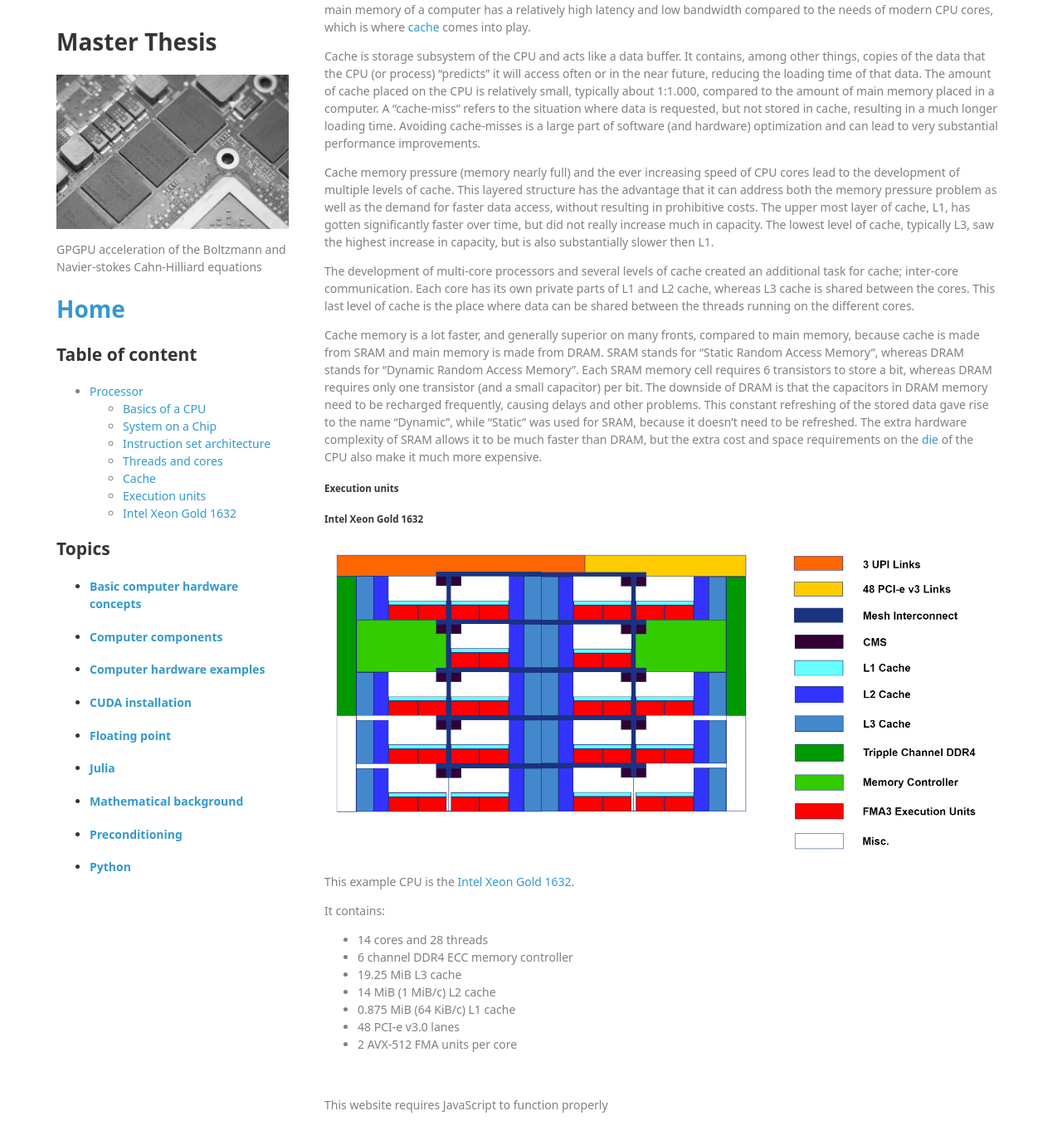
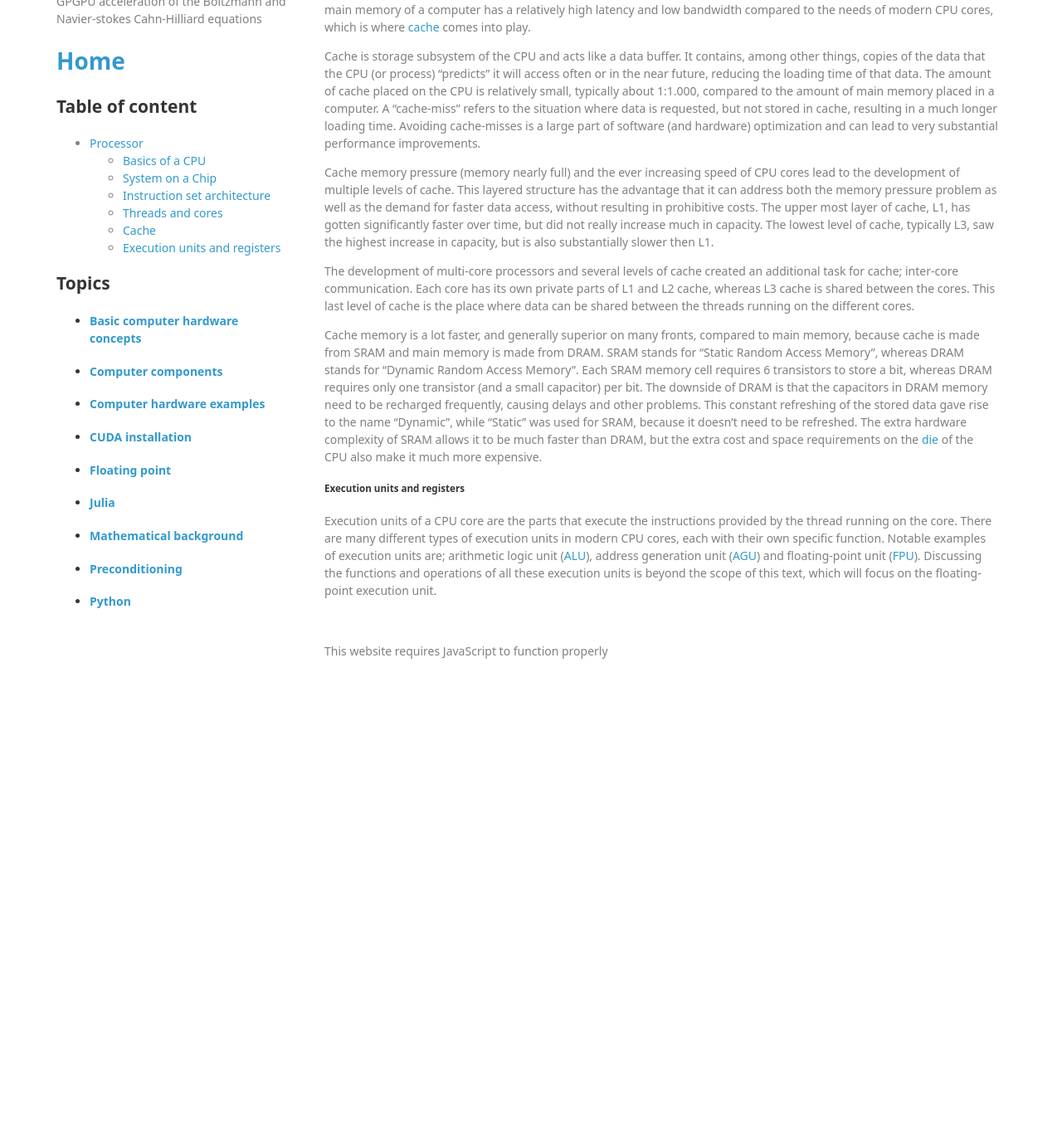
Before and after one commit to lucasbekker/lucasbekker.github.io, a Jekyll site: the page built from _sections/Computer_components.md, in a window 1280 px wide and 1400 px high, scrolled down 1551 px. Shown: the top 1380 px of the window at 83% size. Built offline with Jekyll 4.4.1, drawn with Linux system fonts in a browser that asks for light colours; nearby versions of some CDN libraries; after the commit the page ends 2404 px from its top, so only the background shows below that.

Commit message:
Started subsection on execution units and replaced xeon gold 6132 to computer hardware examples

```diff
--- a/_sections/Computer_components.md
+++ b/_sections/Computer_components.md
@@ -55,21 +55,6 @@ The development of multi-core processors and several levels of cache created an
 
 Cache memory is a lot faster, and generally superior on many fronts, compared to main memory, because cache is made from SRAM and main memory is made from DRAM. SRAM stands for "Static Random Access Memory", whereas DRAM stands for "Dynamic Random Access Memory". Each SRAM memory cell requires 6 transistors to store a bit, whereas DRAM requires only one transistor (and a small capacitor) per bit. The downside of DRAM is that the capacitors in DRAM memory need to be recharged frequently, causing delays and other problems. This constant refreshing of the stored data gave rise to the name "Dynamic", while "Static" was used for SRAM, because it doesn't need to be refreshed. The extra hardware complexity of SRAM allows it to be much faster than DRAM, but the extra cost and space requirements on the [die](https://en.wikipedia.org/wiki/Die_(integrated_circuit)) of the CPU also make it much more expensive.
 
-##### Execution units
+##### Execution units and registers
 
-
-
-##### Intel Xeon Gold 1632
-
-![CPU](../image/Skylake-SP-Gold-1632.png){:width="800px"}
-
-This example CPU is the [Intel Xeon Gold 1632](https://ark.intel.com/products/123541/Intel-Xeon-Gold-6132-Processor-19_25M-Cache-2_60-GHz).
-
-It contains:
- - 14 cores and 28 threads
- - 6 channel DDR4 ECC memory controller
- - 19.25 MiB L3 cache
- - 14 MiB (1 MiB/c) L2 cache
- - 0.875 MiB (64 KiB/c) L1 cache
- - 48 PCI-e v3.0 lanes
- - 2 AVX-512 FMA units per core
+Execution units of a CPU core are the parts that execute the instructions provided by the thread running on the core. There are many different types of execution units in modern CPU cores, each with their own specific function. Notable examples of execution units are; arithmetic logic unit ([ALU](https://en.wikipedia.org/wiki/Arithmetic_logic_unit)), address generation unit ([AGU](https://en.wikipedia.org/wiki/Address_generation_unit)) and floating-point unit ([FPU](https://en.wikipedia.org/wiki/Floating-point_unit)). Discussing the functions and operations of all these execution units is beyond the scope of this text, which will focus on the floating-point execution unit.
```
Also changed, not shown: _sections/Computer_hardware_examples.md (+15 -0 lines).
